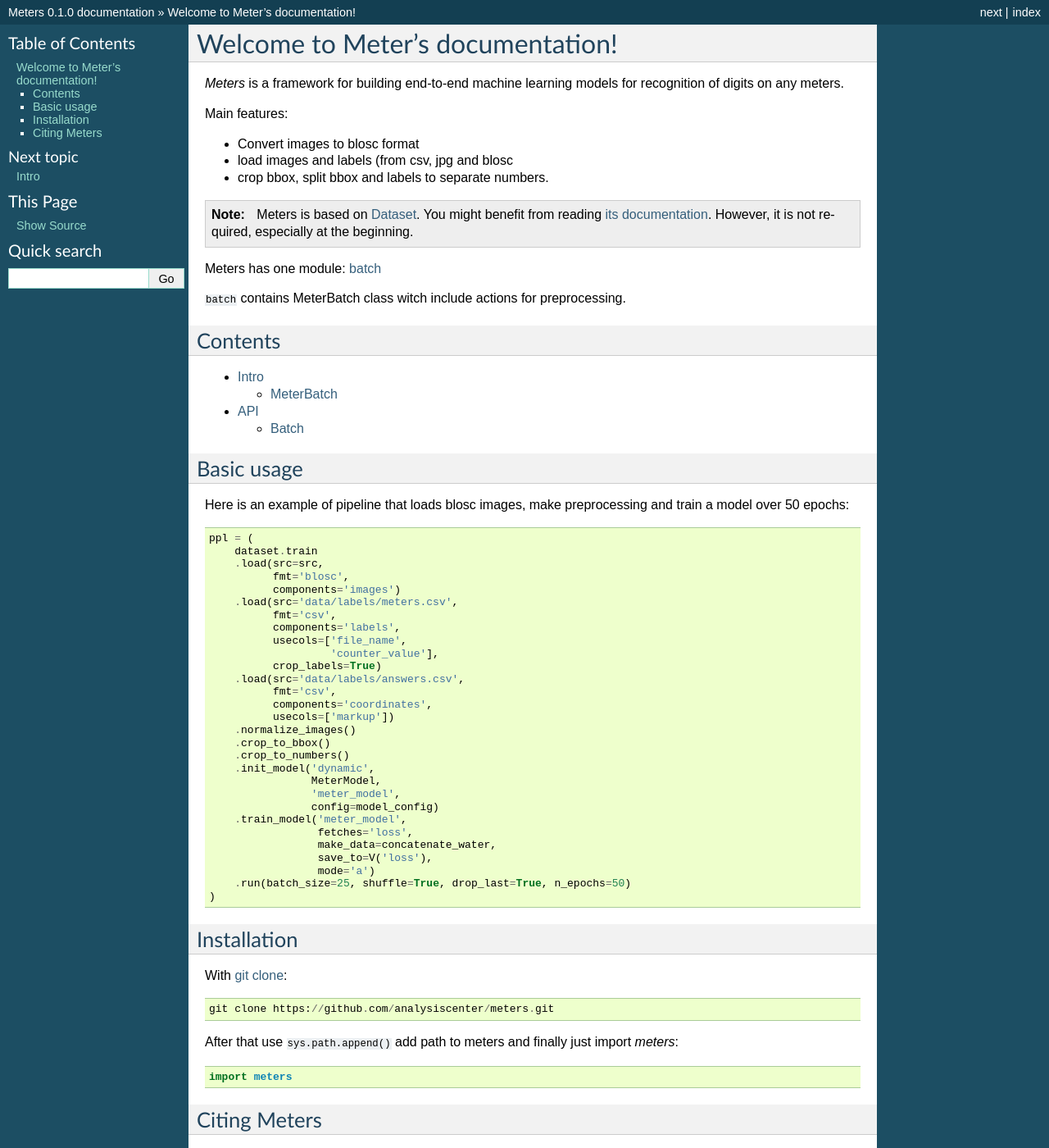
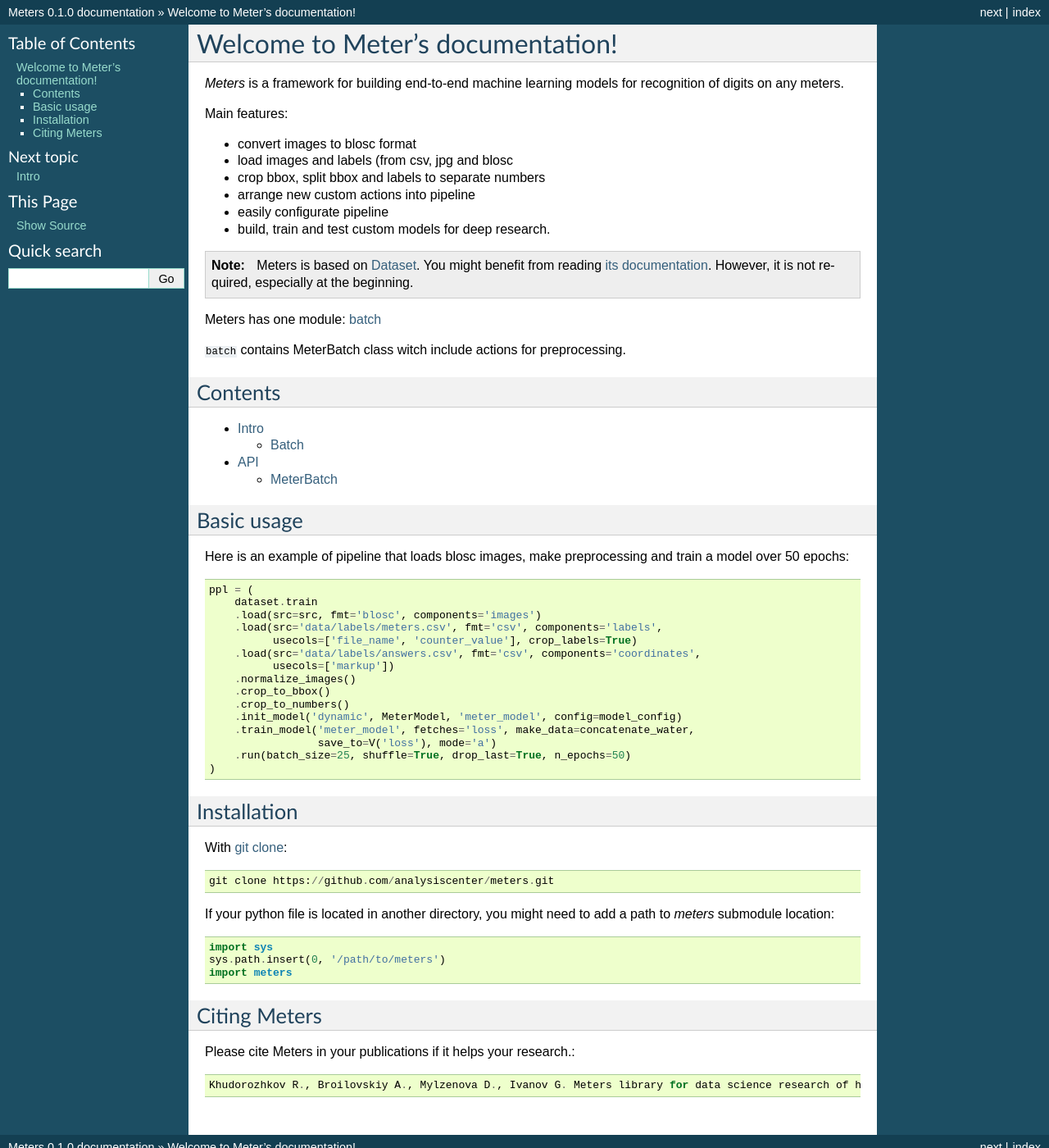
Before and after one commit to analysiscenter/meters, a Sphinx documentation site: the page built from docs/index.rst, in a window 1280 px wide and 1400 px high. Shown: the whole window at 82% size. Built offline with Sphinx 7.4.7, drawn with Linux system fonts in a browser that asks for light colours.

Commit message:
Update docs and delete extra files

```diff
--- a/docs/api/meters.batch.rst
+++ b/docs/api/meters.batch.rst
@@ -1,12 +1,11 @@
-Batch
-======
+MeterBatch
+===========
 
 .. autoclass:: meters.batch.MeterBatch
     :show-inheritance:
 
 Methods
 -------
-
 Input methods
 ^^^^^^^^^^^^^^
     .. automethod:: meters.batch.MeterBatch.load
--- a/docs/index.rst
+++ b/docs/index.rst
@@ -5,9 +5,12 @@
 
 Main features:
 
-* Convert images to blosc format
+* convert images to blosc format
 * load images and labels (from csv, jpg and blosc
-* crop bbox, split bbox and labels to separate numbers.
+* crop bbox, split bbox and labels to separate numbers
+* arrange new custom actions into pipeline
+* easily configurate pipeline
+* build, train and test custom models for deep research.
 
 .. note:: Meters is based on `Dataset <https://github.com/analysiscenter/dataset>`_. You might benefit from reading `its documentation <https://analysiscenter.github.io/dataset>`_. However, it is not required, especially at the beginning.
 
@@ -30,31 +33,17 @@
 
   ppl = (
       dataset.train
-      .load(src=src,
-            fmt='blosc',
-            components='images')
-      .load(src='data/labels/meters.csv',
-            fmt='csv',
-            components='labels',
-            usecols=['file_name',
-                     'counter_value'],
-            crop_labels=True)
-      .load(src='data/labels/answers.csv',
-            fmt='csv',
-            components='coordinates',
+      .load(src=src, fmt='blosc', components='images')
+      .load(src='data/labels/meters.csv', fmt='csv', components='labels',
+            usecols=['file_name', 'counter_value'], crop_labels=True)
+      .load(src='data/labels/answers.csv', fmt='csv', components='coordinates',
             usecols=['markup'])
       .normalize_images()
       .crop_to_bbox()
       .crop_to_numbers()
-      .init_model('dynamic',
-                  MeterModel,
-                  'meter_model',
-                  config=model_config)
-      .train_model('meter_model',
-                   fetches='loss',
-                   make_data=concatenate_water,
-                   save_to=V('loss'),
-                   mode='a')
+      .init_model('dynamic', MeterModel, 'meter_model', config=model_config)
+      .train_model('meter_model', fetches='loss', make_data=concatenate_water,
+                   save_to=V('loss'), mode='a')
       .run(batch_size=25, shuffle=True, drop_last=True, n_epochs=50)
   )
 
@@ -64,8 +53,10 @@
 
     git clone https://github.com/analysiscenter/meters.git
 
-After that use ``sys.path.append()`` add path to meters and finally just import `meters`::
+If your python file is located in another directory, you might need to add a path to `meters` submodule location::
 
+    import sys
+    sys.path.insert(0, '/path/to/meters')
     import meters
 
 Citing Meters
```
Also changed, not shown: docs/intro/batch.rst (+4 -11 lines), 12 other files.
